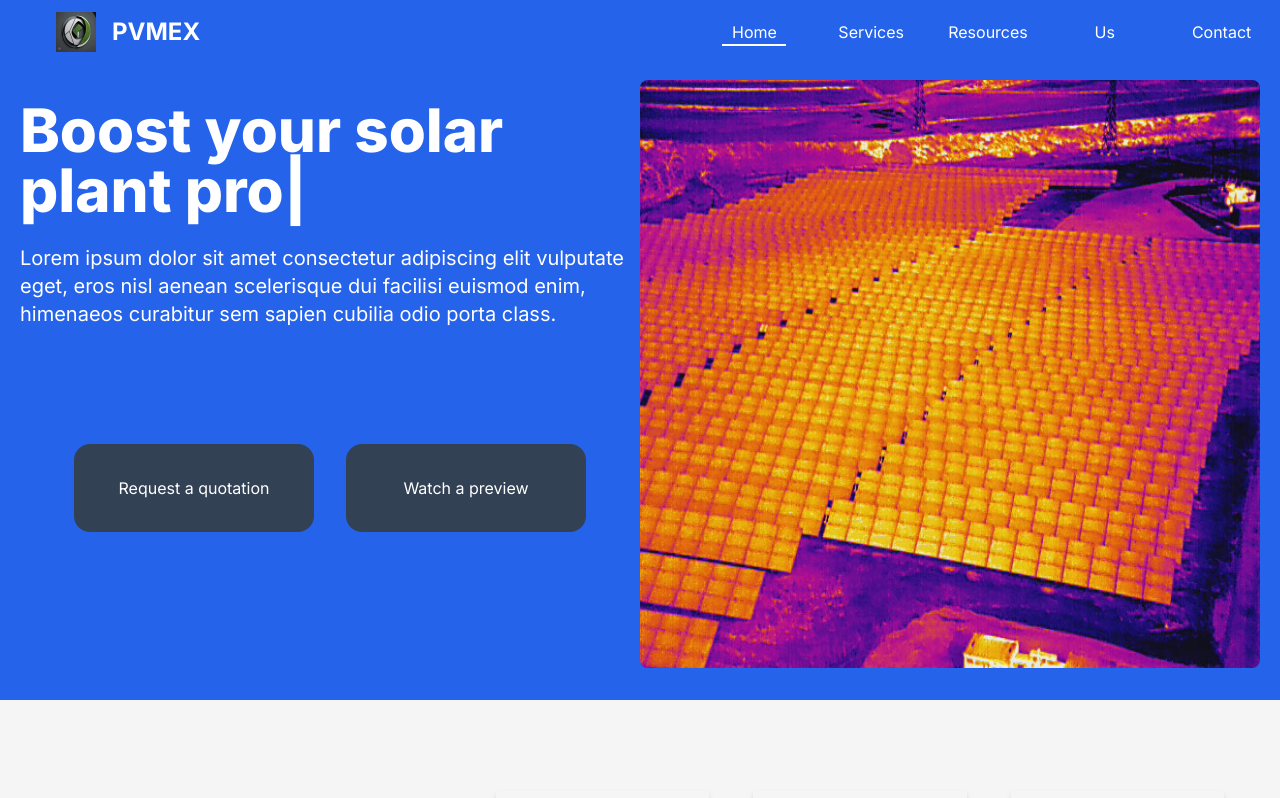
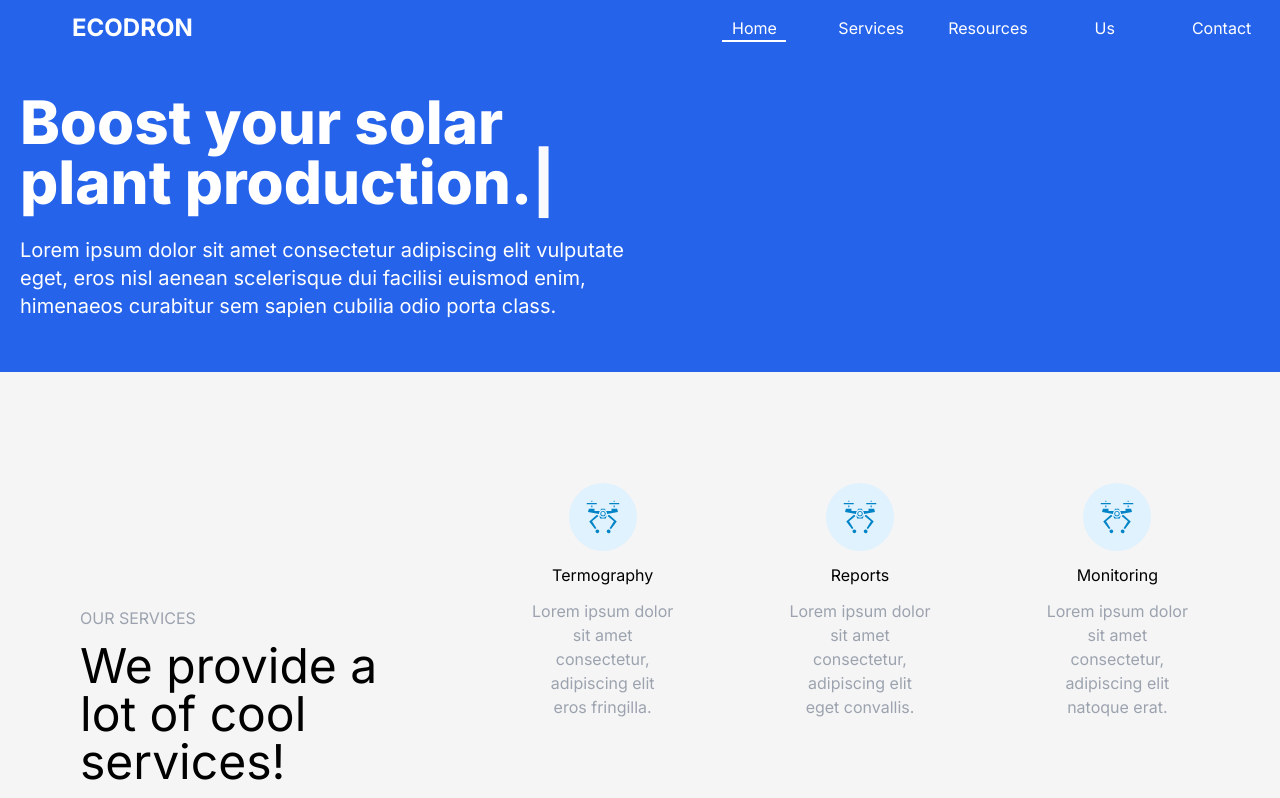
Before and after one commit to jonathAnC0bosR/d_page, a React (Create React App) app: page / in a window 1280 px wide. Shown: the top 798 px of the page. Built offline with nearby package versions, Linux system fonts and the light colour scheme.

Commit message:
Commented some parts of the code so it looks cleanier

```diff
--- a/src/Components/Card.js
+++ b/src/Components/Card.js
@@ -2,7 +2,7 @@ import {GiDeliveryDrone} from "react-icons/gi"
 
 export default function Card ({title, text}) {
     return (
-        <div className="group bg-neutral-100 drop-shadow-md h-74 m-4 hover:bg-indigo-300 hover:rounded-xl text-center p-5">
+        <div className="group bg-neutral-100  h-74 m-4 hover:bg-indigo-300 hover:rounded-xl text-center p-5">
             <div className="p-4 mx-auto text-sky-600 text-4xl rounded-full bg-sky-100 w-fit group-hover:bg-white">
                 <GiDeliveryDrone/>
             </div>
--- a/src/Components/Header.js
+++ b/src/Components/Header.js
@@ -14,11 +14,11 @@ export default function Header() {
     <>
       <div className="flex py-3 text-white">
         <div className="flex lg:flex-1 px-14 items-center ">
-          <div>
+          {/* <div>
             <img src={g_logo} alt='G_logo' className='h-10 w-10' />
-          </div>
+          </div> */}
           <h1 className="lg:flex px-4 text-2xl font-bold">
-            PVMEX
+            ECODRON
           </h1>
 
         </div>
--- a/src/Components/NewLanding.js
+++ b/src/Components/NewLanding.js
@@ -12,7 +12,7 @@ export default function NewLanding() {
               strings={["Boost your solar plant production."]}
               typeSpeed={40}
               backSpeed={50}
-              loop
+
             />
           </h1>
         </div>
@@ -22,16 +22,16 @@ export default function NewLanding() {
           curabitur sem sapien cubilia odio porta class.
         </p>
 
-        <div className="lg:max-h-80 lg:h-screen items-center flex justify-center">
+        {/* <div className="lg:max-h-80 lg:h-screen items-center flex justify-center">
           <div className="flex justify-center flex-col lg:flex-row gap-8 sm:justify-center lg:flex-grow my-8 ">
             <Clickable text={"Request a quotation"} />
             <Clickable text={"Watch a preview"} />
           </div>
-        </div>
+        </div> */}
       </div>
-      <div className="flex justify-center">
+      {/* <div className="flex justify-center">
         <img className="rounded-lg" src={t_img} alt="Termography img " />
-      </div>
+      </div> */}
     </div>
   );
 }
```
